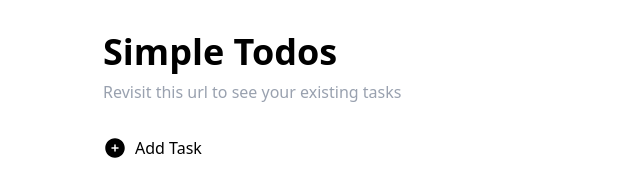
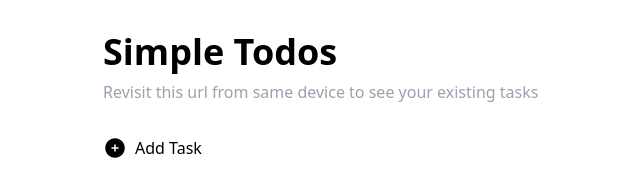
Before and after one commit to freestyler-rmg/simple-todos, a Vue app: page / in a window 1280 px wide. Shown: the top 170 px of the page, without its empty margins (265-905 px from the left). Built offline with nearby package versions, Linux system fonts and the light colour scheme.

Commit message:
Updated the copy text information, so the user have better information how to access their previous tasks

```diff
--- a/src/views/HomeView.vue
+++ b/src/views/HomeView.vue
@@ -184,7 +184,7 @@ function hideDropzone() {
   <main class="mx-auto max-w-xl pt-4 md:pt-8 px-4 pb-24">
     <div class="mb-8">
       <h1 class="font-bold text-4xl mb-2">Simple Todos</h1>
-      <p class="text-gray-400">Revisit this url to see your existing tasks</p>
+      <p class="text-gray-400">Revisit this url from same device to see your existing tasks</p>
     </div>
 
     <div>
```
